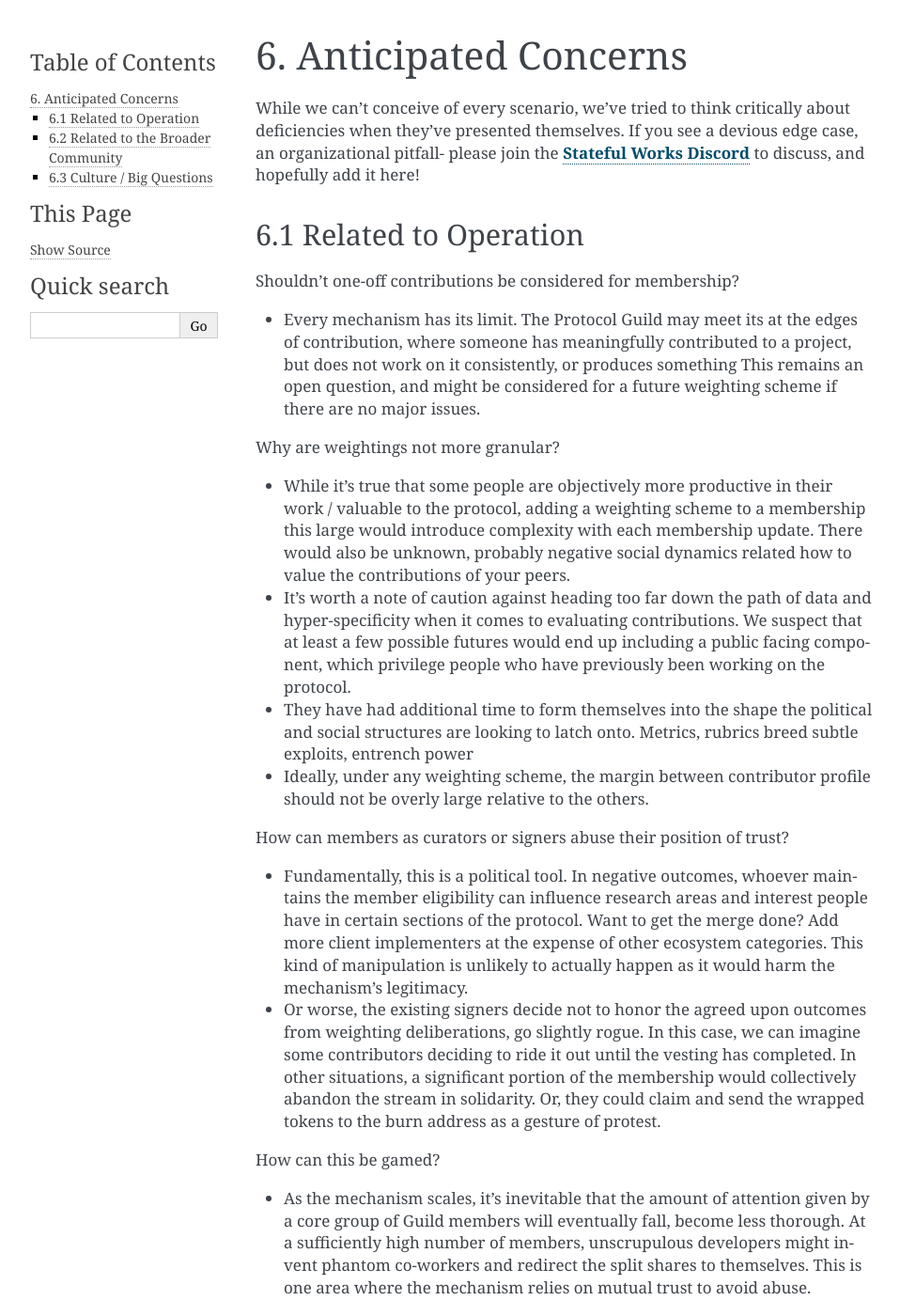
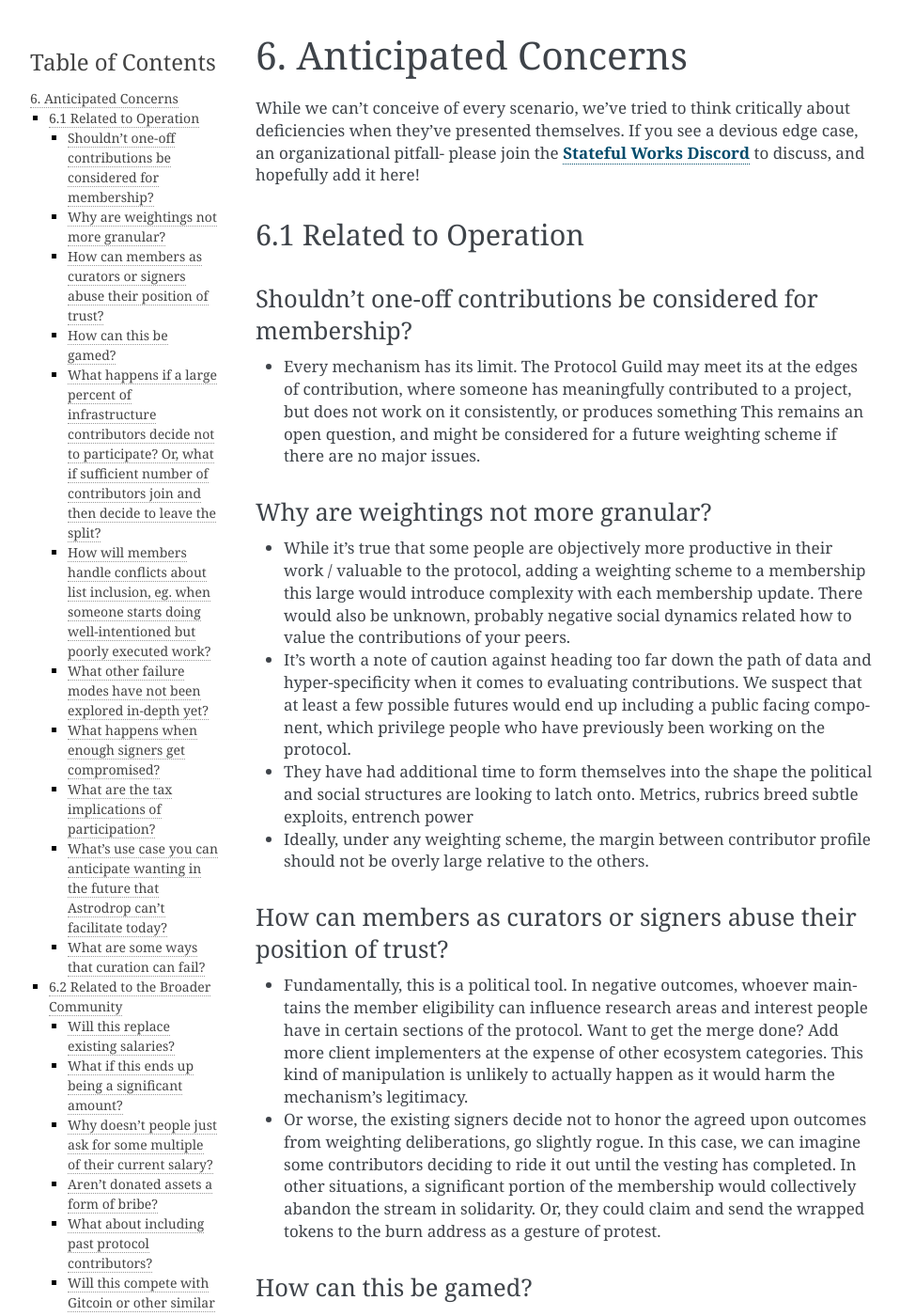
Before and after one commit to protocolguild/documentation, a Sphinx documentation site: the page built from docs/6-anticipated-concerns.md, in a window 1280 px wide and 1400 px high. Shown: the whole window at 94% size, without its empty margins (148-1106 px from the left). Built offline with Sphinx 7.4.7, drawn with Linux system fonts in a browser that asks for light colours; some of the changed text lies outside the part shown.

Commit message:
Update 6-anticipated-concerns.md

```diff
--- a/docs/6-anticipated-concerns.md
+++ b/docs/6-anticipated-concerns.md
@@ -4,86 +4,86 @@ While we can't conceive of every scenario, we've tried to think critically about
 
 ### 6.1 Related to Operation
 
-Shouldn't one-off contributions be considered for membership?
+#### Shouldn't one-off contributions be considered for membership?
 - Every mechanism has its limit. The Protocol Guild may meet its at the edges of contribution, where someone has meaningfully contributed to a project, but does not work on it consistently, or produces something  This remains an open question, and might  be considered for a future weighting scheme if there are no major issues.
 
-Why are weightings not more granular?
+#### Why are weightings not more granular?
 - While it's true that some people are objectively more productive in their work / valuable to the protocol, adding a weighting scheme to a membership this large would introduce complexity with each membership update. There would also be unknown, probably negative social dynamics related how to value the contributions of your peers.
 - It's worth a note of caution against heading too far down the path of data and hyper-specificity when it comes to evaluating contributions. We suspect that at least a few possible futures would end up including a public facing component, which privilege people who have previously been working on the protocol.
 - They have had additional time to form themselves into the shape the political and social structures are looking to latch onto. Metrics, rubrics breed subtle exploits, entrench power
 - Ideally, under any weighting scheme, the margin between contributor profile should not be overly large relative to the others.
 
-How can members as curators or signers abuse their position of trust?
+#### How can members as curators or signers abuse their position of trust?
 - Fundamentally, this is a political tool. In negative outcomes, whoever maintains the member eligibility can influence research areas and interest people have in certain sections of the protocol. Want to get the merge done? Add more client implementers at the expense of other ecosystem categories. This kind of manipulation is unlikely to actually happen as it would harm the mechanism's legitimacy.
 - Or worse, the existing signers decide not to honor the agreed upon outcomes from weighting deliberations, go slightly rogue. In this case, we can imagine some contributors deciding to ride it out until the vesting has completed. In other situations, a significant portion of the membership would collectively abandon the stream in solidarity. Or, they could claim and send the wrapped tokens to the burn address as a gesture of protest.
 
-How can this be gamed?
+#### How can this be gamed?
 - As the mechanism scales, it's inevitable that the amount of attention given by a core group of Guild members will eventually fall, become less thorough. At a sufficiently high number of members, unscrupulous developers might invent phantom co-workers and redirect the split shares to themselves. This is one area where the mechanism relies on mutual trust to avoid abuse.
 
-What happens if a large percent of infrastructure contributors decide not to participate? Or, what if sufficient number of contributors join and then decide to leave the split?
+#### What happens if a large percent of infrastructure contributors decide not to participate? Or, what if sufficient number of contributors join and then decide to leave the split?
 - The mechanism's legitimacy is predicated on broad participation. If enough contributors decline, this may not be an appropriate tool for incenting work on public goods. In the latter case, the vesting would still continue but it may be difficult to solicit additional donations.
 
-How will members handle conflicts about list inclusion, eg. when someone starts doing well-intentioned but poorly executed work?
+#### How will members handle conflicts about list inclusion, eg. when someone starts doing well-intentioned but poorly executed work?
 - Eligibility criteria should be given special care, as much as the contract or the outreach to donating entities. These should be communicated publicly and frequently with change history, eg. Github. Any decisions which sidestep transparent processes undermines the mechanism's legitimacy.
 
-What other failure modes have not been explored in-depth yet?
+#### What other failure modes have not been explored in-depth yet?
 - the membership is updated to only include addresses controlled by the attackers.
 - More cleverly, they only dilute the existing membership a little bit, or adjusting the weights just enough to favor certain set of contributors.
 - Members selling early access to their shares to capitalize early into a stream, or taking a loan against them and committing to stay at least as long as their agreements dictate. Web3 "permissionless vibes" maximalist might
 
-What happens when enough signers get compromised?
+#### What happens when enough signers get compromised?
 - This would damage the trust donating entities put into the members, as well as any future efforts to restart something similar.
 
-What are the tax implications of participation?
+#### What are the tax implications of participation?
 - We are not tax lawyers, each participant should seek experts for their jurisdiction.
 
-What's use case you can anticipate wanting in the future that Astrodrop can't facilitate today?
+#### What's use case you can anticipate wanting in the future that Astrodrop can't facilitate today?
 - lending markets built into the vesting stream available for lending
 - programmatically dripping membership
 - extensions that let users automate a custom functions like "claim and sell to DAI"
 - anyone who donates would eventually be airdropped a social token which unlocks a token-gated core dev discord /jk
 
-What are some ways that curation can fail?
+#### What are some ways that curation can fail?
 - There are edge cases which should be considered. For example, where the marginal legitimacy lost by excluding a given contributor is too low to get curators to push for their inclusion.
 - The initial set of curators fails to expand beyond outside of their social graphs, but accumulates enough members to accomplish a state of "good enough" legitimacy.
 - The social norms that build up around the mechanism are sufficiently powerful to draw in continued donations even though it just barely hits the "good enough" threshold.
 
 ### 6.2 Related to the Broader Community
 
-Will this replace existing salaries?
+#### Will this replace existing salaries?
 - No, this should be a bonus on top of current pay: employers/ DAOs should pretend as though it doesn't exist. Given that an employer won't be able to tell whether they have submitted their address or that of a charity. It would not be ethical to compell charity disclosures.
 
-What if this ends up being a significant amount?
+#### What if this ends up being a significant amount?
 - If this mechanism *doesn't* accrue significant funds, then it's not really working properly. Vested donations should be significant enough to inspire new contributors to join core development. However, there should be deeper incentive analyses and the thresholds at which they get funky.
 
-Why doesn't people just ask for some multiple of their current salary?
+#### Why doesn't people just ask for some multiple of their current salary?
 - As discussed in "[2. Broader Context](https://hackmd.io/ANe-MBCgTFSN6qG7drn3zg?both#2-Broader-Context)," traditional orgs will never be able to match the upside that comes from working on a novel tokenized application or L2.
 
-Aren't donated assets a form of bribe?
+#### Aren't donated assets a form of bribe?
 - No. this would be a very inefficient form of bribing, as the large membership distribution dilutes any targeted intent. It would be much more effective to bribe individuals, which can already happen today without a split contract. It could even be argued that this mechanism makes bribes *less* effective because bribes are most effective in situations of relative wealth inequality. By raising the holdings of core developers, they are less likely to be swayed by individual financial offers. Of course, this is completely opt-in and protocol contributors are welcome to redirect their share to another public good organization. Only when there are relatively few donating entities could the mechanism arguably edge towards bribe territory, as it's very clear where benefits come from. Or, if the relative amount donated by one entity dwarfs that given by others.
 
-What about including past protocol contributors?
+#### What about including past protocol contributors?
 - Not advisable, this would complicate inclusion decisions. The split is supposed to incentivise current and future contributors.
 
-Will this compete with Gitcoin or other similar efforts?
+#### Will this compete with Gitcoin or other similar efforts?
 - We feel that this mechanism is differentiated enough (ie. forward looking, core protocol focused, vested, biases towards native tokens as opposed to USD) that the overlap may appear larger than it actually is. However, there may be some donating entities that feel like they are already "doing their part" with donations to one initiative and may not feel obligated to contribute to the other. We believe that it's healthy to have a number of autonomous & differentiated funding approaches towards Public Goods.
 
 ### 6.3 Culture / Big Questions
 
-Why hasn't anyone built this before?
+#### Why hasn't anyone built this before?
 - It's unlikely that one project from the ecosystem would take up the coordination efforts to collect and maintain a list of contributors. If it did happen, the project would eventually find themselves with an immense amount of power as the gatekeeping curator.
 - the tech did not exist until now (astrodrop)
 - core devs are largely focused on other things to coordinate
 
-Broadly, how will this design fail?
+#### Broadly, how will this design fail?
 - Believing that voluntaryism and donation-based funding scales sufficiently to the levels this mechanism needs in order to be effective.
 - Assuming that developers even want to "self-govern" an asset stream, including its responsibilities and pressures.
 
-Will long-term vesting lead to stagnation in core development roles?
+#### Will long-term vesting lead to stagnation in core development roles?
 - In the sense of gatekeeping/groupthink/capture, we sincerely hope not. There's certainly a possibility that previously effective people may get stuck in a position if the incentive is significant enough. However, this is no different from any other job with performance requirements, crypto or otherwise. If someone is not performing adequately, they will be removed from their job and then from the list. If anything, the infusion of new perspectives as the set grows will be a healthy process.
 - With the conclusion of each vest, everyone starts again at 0 convincing the public that they are the legitimate heir to the Protocol Guild name and legacy. Competition for scarce political purchase means there will be alliances, intrigue, rebalances. Any one can copy this blueprint and create their own competing versions. We anticipate that even the initial cohort now will unavoidably have its own political undercurrents! A blooming society actively actively evolve their systems periodically to avoid settling into patterns too soon. So we should continue - see the approaching Leviathan peeking over the horizon, pull ourselves towards well considered implementations, norms, visions. Subtle frameworks like this interface between the social and the economic resources a group traffics in. They are dense confluences of swirling power - what we're doing is preempting inevitability.
 
-Other than the amount of vested/vesting funds, what are some measures of success?
+#### Other than the amount of vested/vesting funds, what are some measures of success?
 - the frequency that someone joins or remains in core protocol work and citing the Guild as a compelling benefit.
 - the number of former core devs in defi we can recruit back
 - the number of completely retired former devs we can recruit back
```
